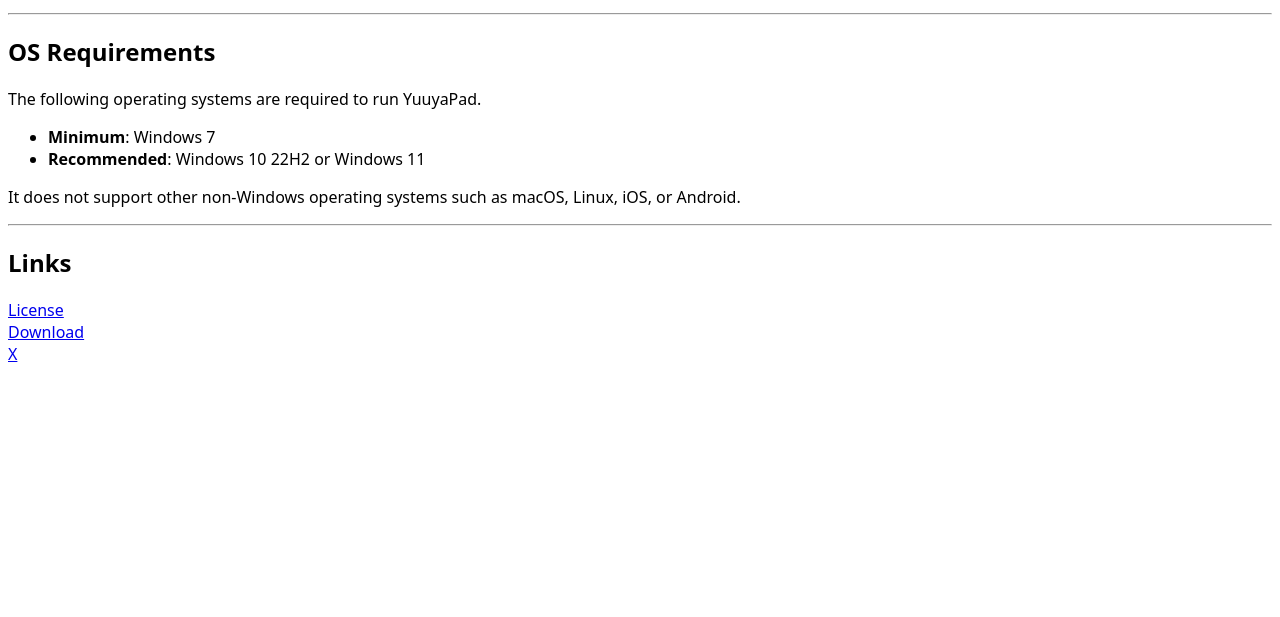
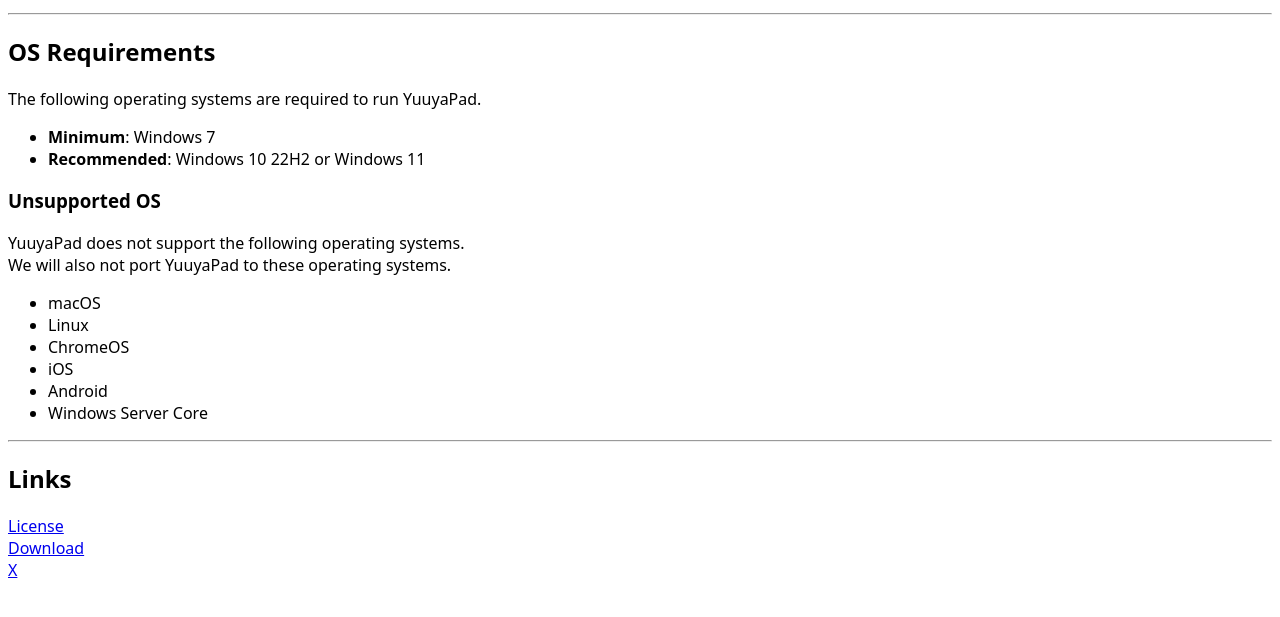
Before and after one commit to YuuyaPad/yuuyapad.github.io, a plain HTML site: page index.html in a window 1280 px wide. Shown: the part 111-728 px from the top of the page. Drawn offline with Linux system fonts and the light colour scheme.

Commit message:
Add unsupported OS section to index.html
Added a section detailing unsupported operating systems.

```diff
--- a/index.html
+++ b/index.html
@@ -21,7 +21,16 @@
     <li id="Minimum"><b>Minimum</b>: Windows 7<br>
     <li id="Recommended"><b>Recommended</b>: Windows 10 22H2 or Windows 11</li>
   </ul>
-  <p>It does not support other non-Windows operating systems such as macOS, Linux, iOS, or Android.</p>
+  <h3>Unsupported OS</h3>
+  <p>YuuyaPad does not support the following operating systems.<br>We will also not port YuuyaPad to these operating systems.</p>
+  <ul>
+    <li>macOS</li>
+    <li>Linux</li>
+    <li>ChromeOS</li>
+    <li>iOS</li>
+    <li>Android</li>
+    <li>Windows Server Core</li>
+  </ul>
   <hr>
   <h2 id="Links">Links</h2>
   <a href="https://yuuyapad.github.io/license" title="License">License</a><br>
```
